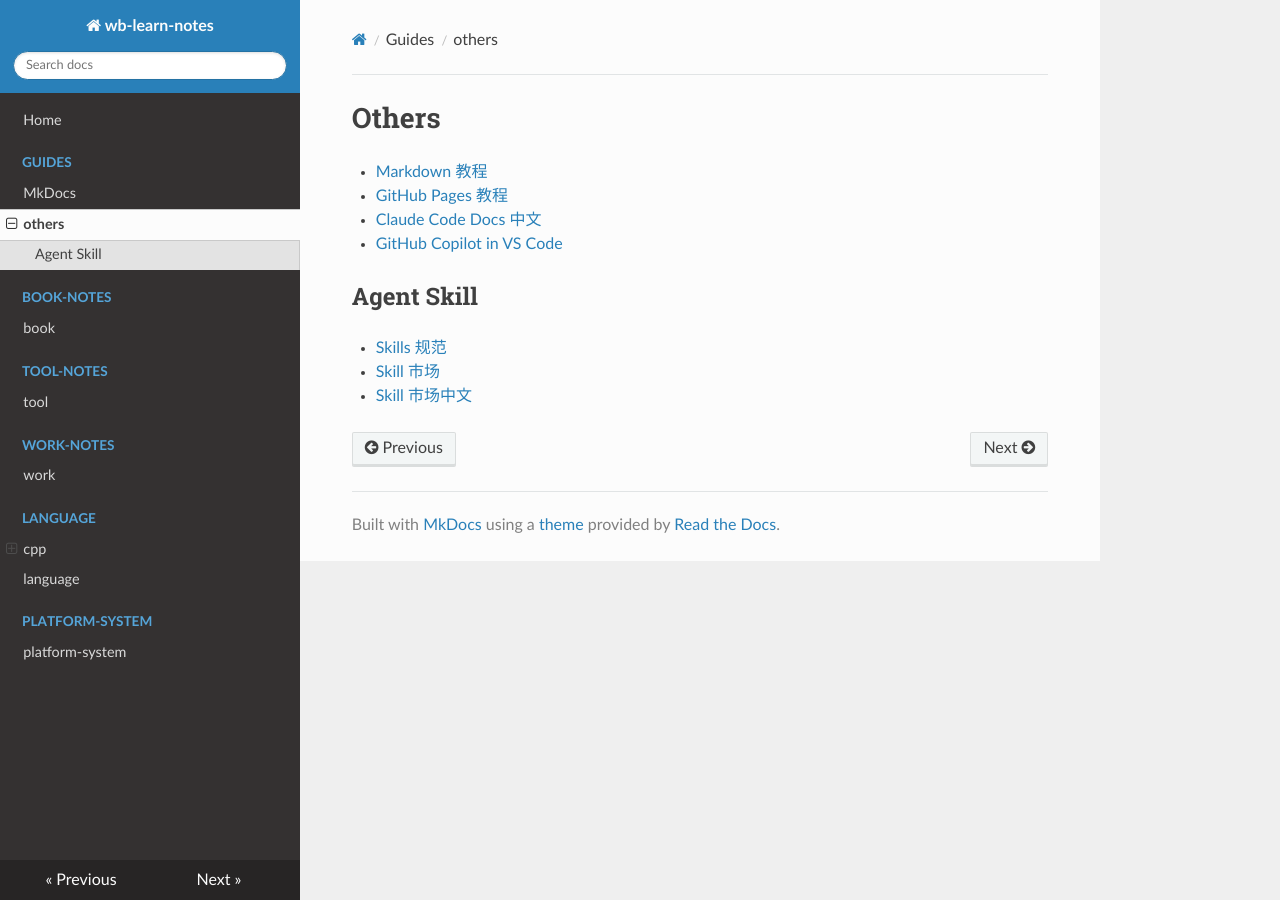
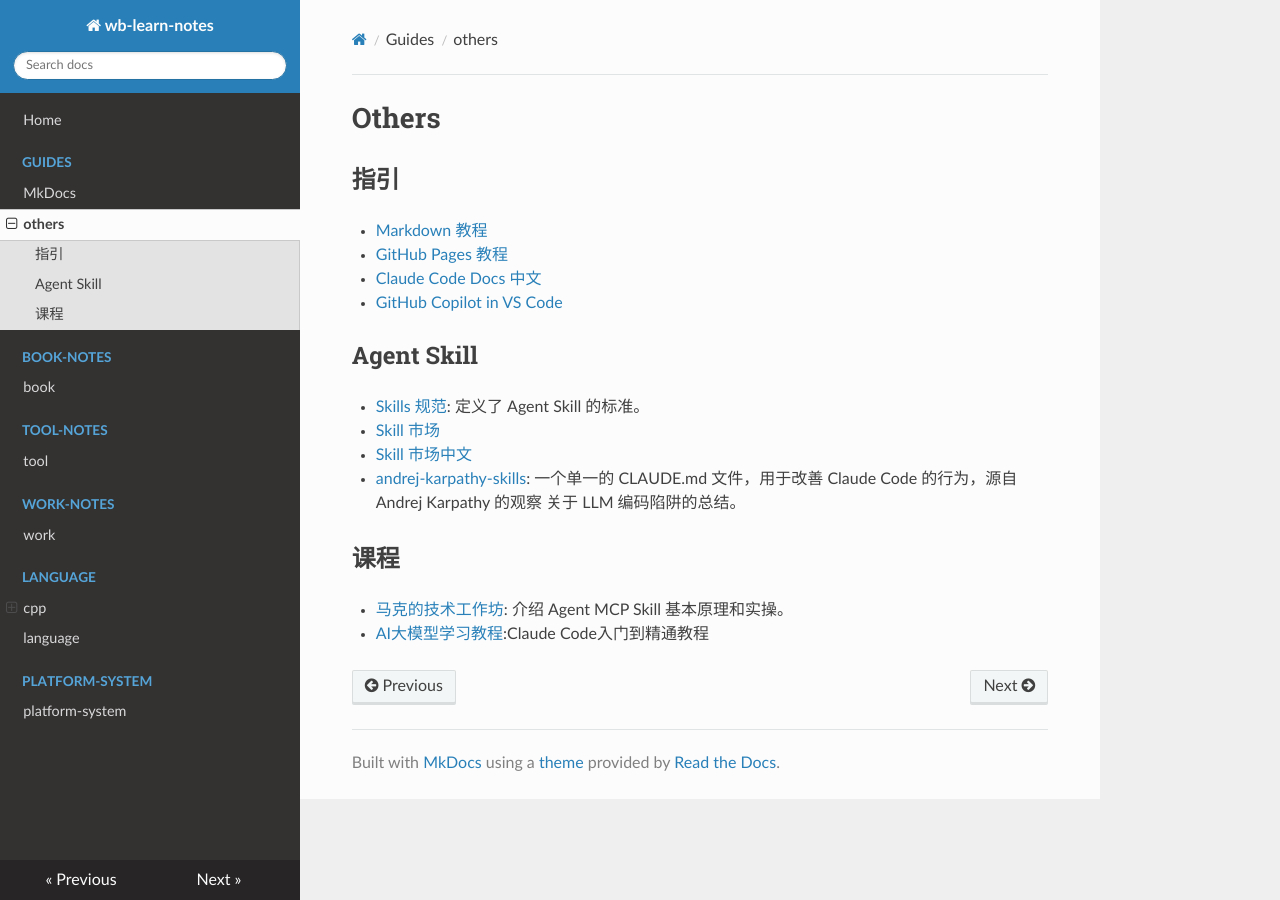
Before and after one commit to wenbozou/wb-learn-notes, an MkDocs documentation site: the page built from docs/guides/others.md, in a window 1280 px wide. Built offline with MkDocs 1.6.1, drawn with Linux system fonts in a browser that asks for light colours; nearby versions of some CDN libraries.

Commit message:
补充课程链接

```diff
--- a/docs/guides/others.md
+++ b/docs/guides/others.md
@@ -1,6 +1,6 @@
 # Others
 
-
+## 指引
 - [Markdown 教程](https://markdown.com.cn/basic-syntax/)
 
 - [GitHub Pages 教程](https://docs.github.com/zh/enterprise-cloud@latest/pages/quickstart)
@@ -10,6 +10,11 @@
 - [GitHub Copilot in VS Code](https://code.visualstudio.com/docs/copilot/getting-started)
 
 ## Agent Skill
-- [Skills 规范](https://agentskills.io/specification)
+- [Skills 规范](https://agentskills.io/specification): 定义了 Agent Skill 的标准。
 - [Skill 市场](https://skills.sh/)
 - [Skill 市场中文](https://skillsmp.com/zh/search)
+- [andrej-karpathy-skills](https://github.com/forrestchang/andrej-karpathy-skills/blob/main/README.zh.md): 一个单一的 CLAUDE.md 文件，用于改善 Claude Code 的行为，源自 Andrej Karpathy 的观察 关于 LLM 编码陷阱的总结。
+
+## 课程
+- [马克的技术工作坊](https://space.bilibili.com/1815948385?spm_id_from=333.788.upinfo.detail.click): 介绍 Agent MCP Skill 基本原理和实操。
+- [AI大模型学习教程](https://www.bilibili.com/video/BV1mmdBBFErq?spm_id_from=333.788.videopod.episodes&vd_source=ddad0e3da4780dc6c2b4d6e384baef6a):Claude Code入门到精通教程
```
Also changed, not shown: docs/tool-notes/agent.md (added, +9 -0 lines), docs/tool-notes/index.md (+1 -7 lines).
